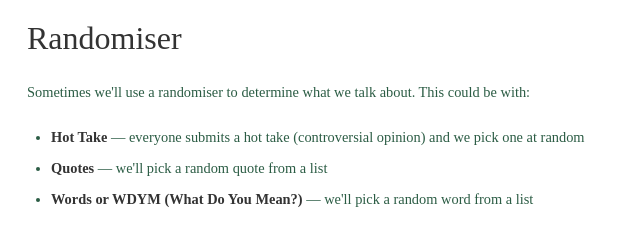
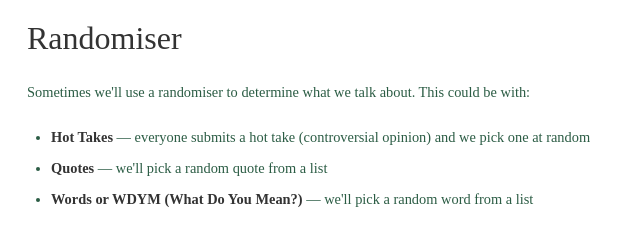
Before and after one commit to deeptalkscanggu/deeptalkscanggu.github.io, a plain HTML site: page format.html in a window 1280 px wide. Shown: the part 4720-4960 px from the top of the page, 85-725 px from the left. Drawn offline with Linux system fonts and the light colour scheme.

Commit message:
typo hot take

```diff
--- a/format.html
+++ b/format.html
@@ -602,7 +602,7 @@
       <h2>Randomiser</h2>
       <p>Sometimes we'll use a randomiser to determine what we talk about. This could be with:</p>
       <ul class="format-list">
-        <li><strong style="color: var(--grey-dark);">Hot Take</strong> — everyone submits a hot take (controversial opinion) and we pick one at random</li>
+        <li><strong style="color: var(--grey-dark);">Hot Takes</strong> — everyone submits a hot take (controversial opinion) and we pick one at random</li>
         <li><strong style="color: var(--grey-dark);">Quotes</strong> — we'll pick a random quote from a list</li>
         <li><strong style="color: var(--grey-dark);">Words or WDYM (What Do You Mean?)</strong> — we'll pick a random word from a list</li>
       </ul>
```
